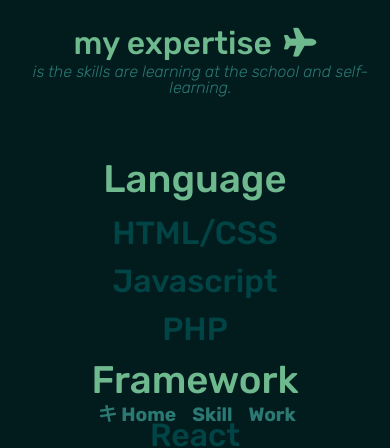
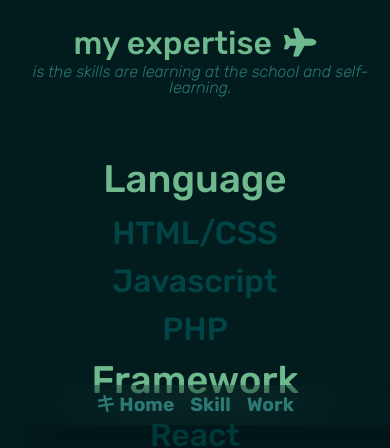
Before and after one commit to kienhuynh279/portfolio, a plain HTML site: page index.html in a window 390 px wide. Shown: the part 419-867 px from the top of the page. Drawn offline with Linux system fonts and the light colour scheme; a web font is replaced by a local one.

Commit message:
update menu repomsive

```diff
--- a/assets/css/reponsive.css
+++ b/assets/css/reponsive.css
@@ -71,7 +71,17 @@
     }
 
     .menu {
-        bottom: 0.1%;
+        bottom: 0;
+        width: 100%;
+        height: 40px;
+        margin-top: 10px;
+        backdrop-filter: blur(30px);
+        border: 0px solid rgba(255,255,255,0.1);
+        border-radius: 12px 12px 0 0;
+        box-shadow: 30px 30px 35px rgba(0,0,0,0.25);
+        display: flex;
+        justify-content: center;
+        align-items: center;
     }
 }
 
```
